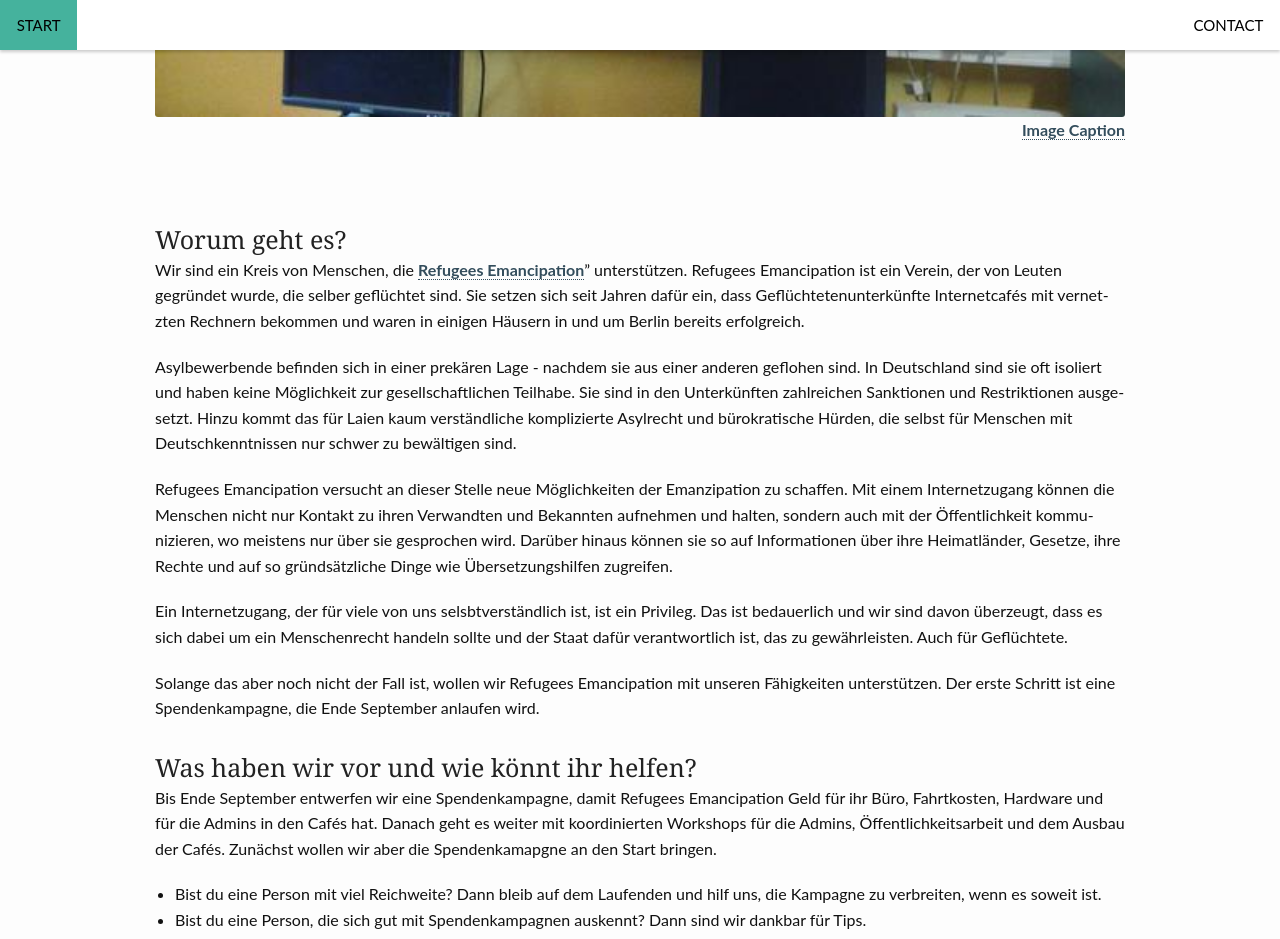
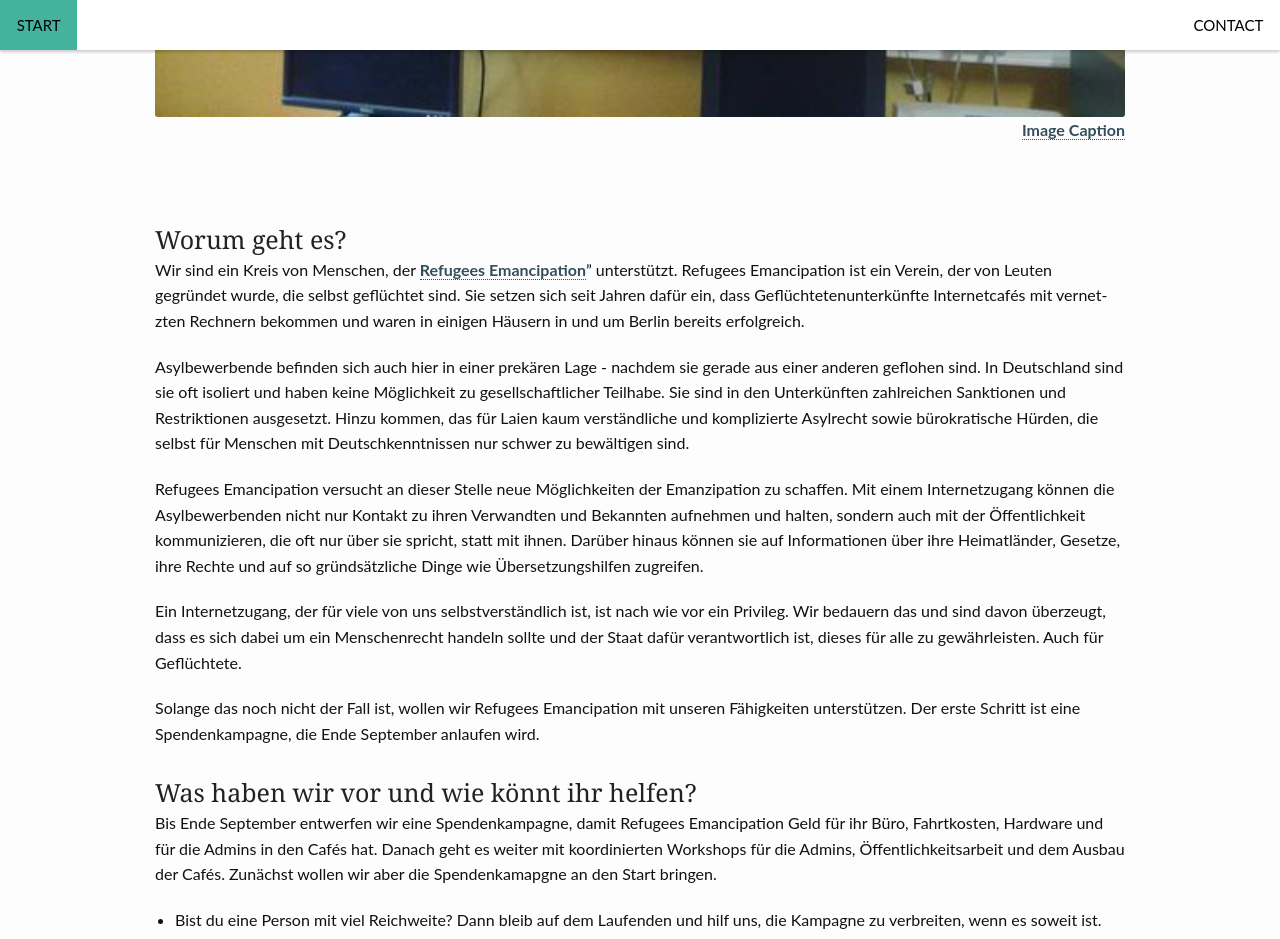
Before and after one commit to refugee-emancipation/crowd-funding, a Jekyll site: the page built from index.md, in a window 1280 px wide and 1400 px high, scrolled down 1175 px. Shown: the top 939 px of the window. Built offline with Jekyll 4.4.1, drawn with Linux system fonts in a browser that asks for light colours; some of the changed text lies outside the part shown.

Commit message:
Kleine Textvorschläge und Rechtschreibkorrekturen

```diff
--- a/index.md
+++ b/index.md
@@ -8,7 +8,7 @@
 
 title: "Support Refugees Emancipation"
 
-teaser: "Wir sind ein Kreis von Menschen, die <a href='http://refugeesemancipation.com'>Refugees Emancipation</a> unterstützen. RE setzt sich seit Jahren dafür ein, dass Geflüchtetenunterkünfte Internetcafés bekommen. Dabei sind einige Cafés bereits entstanden, welche den Bewohnenden die Möglichkeit geben, an Informationen zu gelangen und mit der Außenwelt zu kommunizieren.
+teaser: "Wir sind ein Kreis von Menschen, die <a href='http://refugeesemancipation.com'>Refugees Emancipation</a> unterstützen. RE setzt sich seit Jahren dafür ein, dass Geflüchtetenunterkünfte Internetcafés bekommen. Einige Cafés konnten RE schon aufbauen und dort den Bewohnenden die Möglichkeit geben, an Informationen zu gelangen und mit der Außenwelt zu kommunizieren.
 Wir wollen Refugees Emancipation dabei helfen, Ressourcen zu sammeln, um das Projekt weiter auszubauen. Der erste Schritt ist eine Spendenkampagne, die Ende September starten wird."
 
 subheadline: "Internet for Refugees by Refugees."
@@ -28,15 +28,15 @@
 
 <div class="small-12 columns" markdown="1">
 ### Worum geht es?
-Wir sind ein Kreis von Menschen, die <a href="http://refugeesemancipation.com">Refugees Emancipation</a>" unterstützen. Refugees Emancipation ist ein Verein, der von Leuten gegründet wurde, die selber geflüchtet sind. Sie setzen sich seit Jahren dafür ein, dass Geflüchtetenunterkünfte Internetcafés mit vernetzten Rechnern bekommen und waren in einigen Häusern in und um Berlin bereits erfolgreich.
+Wir sind ein Kreis von Menschen, der <a href="http://refugeesemancipation.com">Refugees Emancipation</a>" unterstützt. Refugees Emancipation ist ein Verein, der von Leuten gegründet wurde, die selbst geflüchtet sind. Sie setzen sich seit Jahren dafür ein, dass Geflüchtetenunterkünfte Internetcafés mit vernetzten Rechnern bekommen und waren in einigen Häusern in und um Berlin bereits erfolgreich.
 
-Asylbewerbende befinden sich in einer prekären Lage - nachdem sie aus einer anderen geflohen sind. In Deutschland sind sie oft isoliert und haben keine Möglichkeit zur gesellschaftlichen Teilhabe. Sie sind in den Unterkünften zahlreichen Sanktionen und Restriktionen ausgesetzt. Hinzu kommt das für Laien kaum verständliche komplizierte Asylrecht und bürokratische Hürden, die selbst für Menschen mit Deutschkenntnissen nur schwer zu bewältigen sind.
+Asylbewerbende befinden sich auch hier in einer prekären Lage - nachdem sie gerade aus einer anderen geflohen sind. In Deutschland sind sie oft isoliert und haben keine Möglichkeit zu gesellschaftlicher Teilhabe. Sie sind in den Unterkünften zahlreichen Sanktionen und Restriktionen ausgesetzt. Hinzu kommen, das für Laien kaum verständliche und komplizierte Asylrecht sowie bürokratische Hürden, die selbst für Menschen mit Deutschkenntnissen nur schwer zu bewältigen sind.
 
-Refugees Emancipation versucht an dieser Stelle neue Möglichkeiten der Emanzipation zu schaffen. Mit einem Internetzugang können die Menschen nicht nur Kontakt zu ihren Verwandten und Bekannten aufnehmen und halten, sondern auch mit der Öffentlichkeit kommunizieren, wo meistens nur über sie gesprochen wird. Darüber hinaus können sie so auf Informationen über ihre Heimatländer, Gesetze, ihre Rechte und auf so gründsätzliche Dinge wie Übersetzungshilfen zugreifen.
+Refugees Emancipation versucht an dieser Stelle neue Möglichkeiten der Emanzipation zu schaffen. Mit einem Internetzugang können die Asylbewerbenden nicht nur Kontakt zu ihren Verwandten und Bekannten aufnehmen und halten, sondern auch mit der Öffentlichkeit kommunizieren, die oft nur über sie spricht, statt mit ihnen. Darüber hinaus können sie auf Informationen über ihre Heimatländer, Gesetze, ihre Rechte und auf so gründsätzliche Dinge wie Übersetzungshilfen zugreifen.
 
-Ein Internetzugang, der für viele von uns selsbtverständlich ist, ist ein Privileg. Das ist bedauerlich und wir sind davon überzeugt, dass es sich dabei um ein Menschenrecht handeln sollte und der Staat dafür verantwortlich ist, das zu gewährleisten. Auch für Geflüchtete.
+Ein Internetzugang, der für viele von uns selbstverständlich ist, ist nach wie vor ein Privileg. Wir bedauern das und sind davon überzeugt, dass es sich dabei um ein Menschenrecht handeln sollte und der Staat dafür verantwortlich ist, dieses für alle zu gewährleisten. Auch für Geflüchtete.
 
-Solange das aber noch nicht der Fall ist, wollen wir Refugees Emancipation mit unseren Fähigkeiten unterstützen. Der erste Schritt ist eine Spendenkampagne, die Ende September anlaufen wird.
+Solange das noch nicht der Fall ist, wollen wir Refugees Emancipation mit unseren Fähigkeiten unterstützen. Der erste Schritt ist eine Spendenkampagne, die Ende September anlaufen wird.
 
 
 ### Was haben wir vor und wie könnt ihr helfen?
@@ -44,7 +44,7 @@
 
 <ul>
   <li>Bist du eine Person mit viel Reichweite? Dann bleib auf dem Laufenden und hilf uns, die Kampagne zu verbreiten, wenn es soweit ist.</li>
-  <li>Bist du eine Person, die sich gut mit Spendenkampagnen auskennt? Dann sind wir dankbar für Tips.</li>
+  <li>Bist du eine Person, die sich gut mit Spendenkampagnen auskennt? Dann sind wir dankbar für Tipps.</li>
   <li>Bist du eine Person, die gerne für einen guten Zweck spenden will? Super, dann unterstütz Refugees Emancipation, sobald die Kampagne gelauncht ist.</li>
   <li>Bist du eine Person, die für einen bestimmten Zeitraum Design-, Text-, Programmierfähigkeiten und vor allem Zeit beitragen kann? Sehr gut, dann melde dich bei Fiona (fiona at arduina . net)</li>
 </ul>
```
